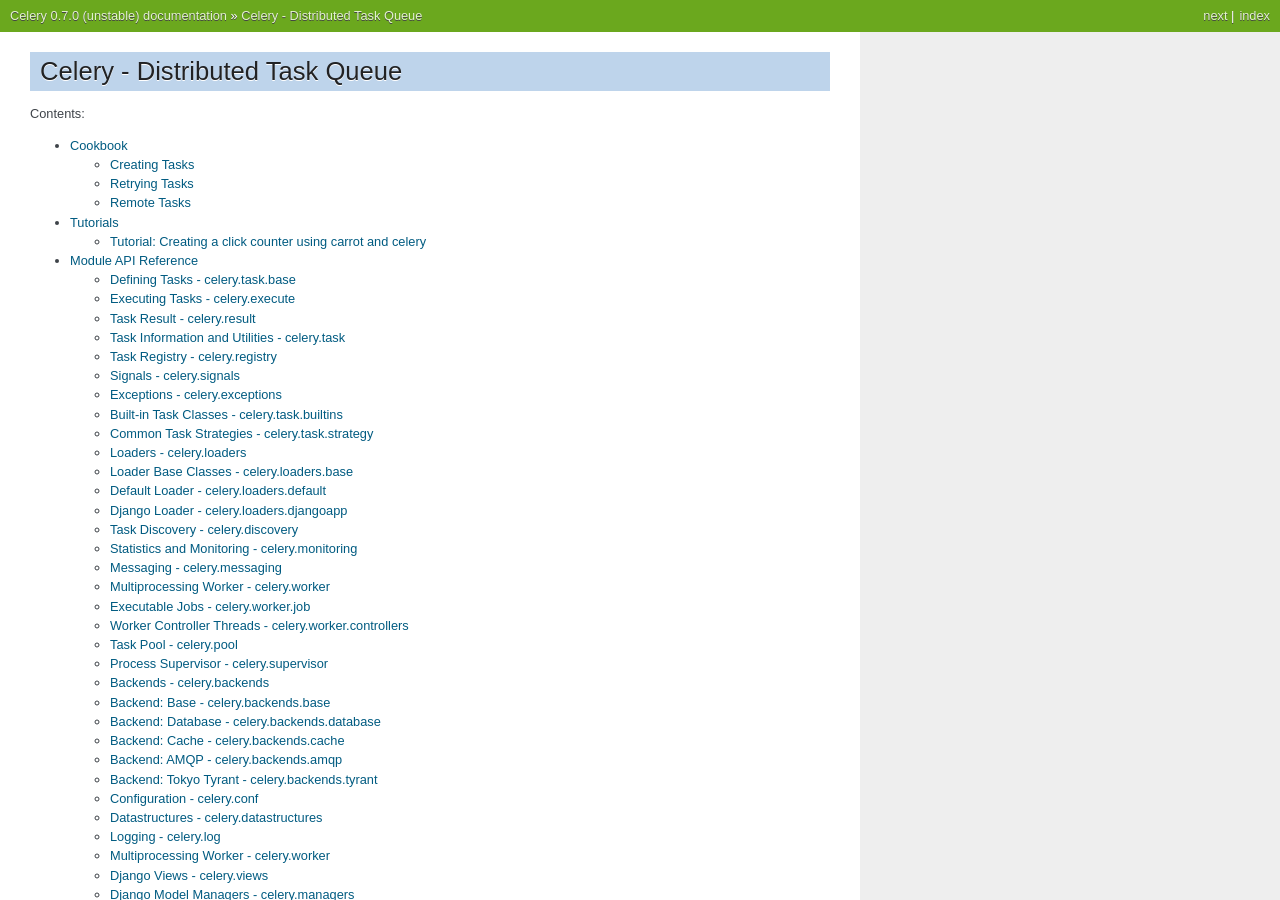
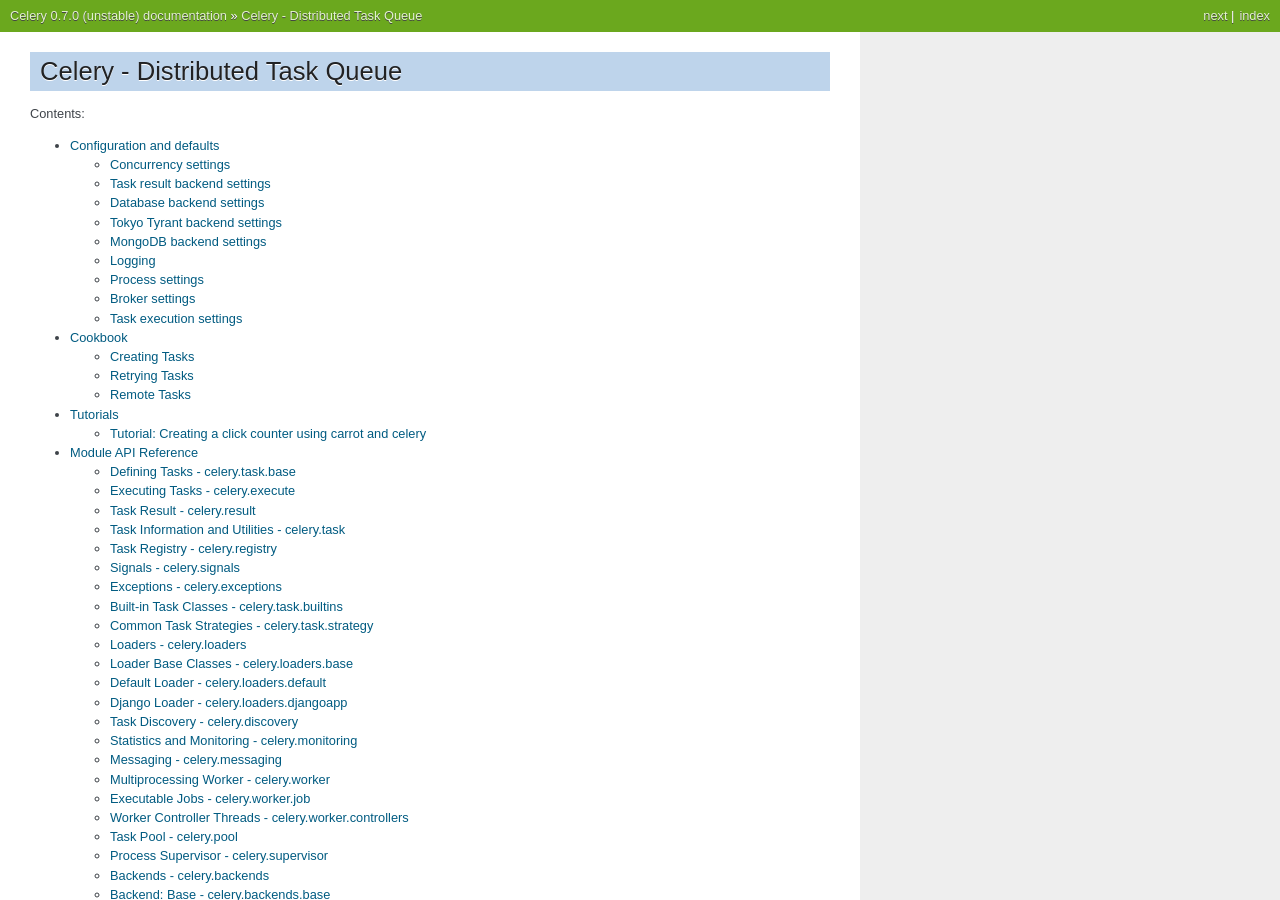
Before and after one commit to Klinikumxd/celery, a Sphinx documentation site: the page built from docs/index.rst, in a window 1280 px wide and 900 px high. Built offline with Sphinx 7.4.7, drawn with Linux system fonts in a browser that asks for light colours; part of the change alters nothing that is shown.

Commit message:
New documentation: Celery configuration and defaults

```diff
--- /dev/null
+++ b/docs/configuration.rst
@@ -0,0 +1,264 @@
+============================
+ Configuration and defaults
+============================
+
+This document describes the configuration options available.
+If you're using celery in a Django project these settings should be defined
+in your projects ``settings.py`` file. In a regular Python environment using
+the default loader you must create the ``celeryconfig.py`` module and make
+sure it is available on the Python path.
+
+Concurrency settings
+====================
+
+* CELERYD_CONCURRENCY
+    The number of concurrent worker processes, executing tasks simultaneously.
+
+    Defaults to the number of CPUs in the system.
+
+
+Task result backend settings
+============================
+
+* CELERY_BACKEND
+    The backend used to store task results (tombstones).
+    Can be one of the following:
+
+    * database (default)
+        Use a relational database supported by the Django ORM.
+
+    * cache
+        Use memcached to store the results.
+
+    * mongodb
+        Use MongoDB to store the results.
+
+    * tyrant
+        Use Tokyo Tyrant to store the results.
+
+
+* CELERY_PERIODIC_STATUS_BACKEND
+    The backend used to store the status of periodic tasks.
+    Can be one of the following:
+
+    * database (default)
+        Use a relational database supported by the Django ORM.
+
+    * mongodb
+        Use MongoDB.
+
+Database backend settings
+=========================
+
+This applies to both the result store backend and the periodic status
+backend.
+
+Please see the Django ORM database settings documentation:
+http://docs.djangoproject.com/en/dev/ref/settings/#database-engine
+
+If you use this backend make sure to initialize the database tables
+after configuration. When using celery with a Django project this
+means executing::
+
+    $ python manage.py syncdb
+
+When using celery in a regular Python environment you have to execute::
+
+    $ celeryinit
+
+Example configuration
+---------------------
+
+.. code-block:: python
+
+    DATABASE_ENGINE="mysql"
+    DATABASE_USER="myusername"
+    DATABASE_PASSWORD="mypassword"
+    DATABASE_NAME="mydatabase"
+    DATABASE_HOST="localhost"
+
+Cache backend settings
+----------------------
+
+Please see the documentation for the Django cache framework settings:
+http://docs.djangoproject.com/en/dev/topics/cache/#memcached
+
+Example configuration
+---------------------
+
+Using a single memcached server:
+
+.. code-block:: python
+
+    CACHE_BACKEND = 'memcached://127.0.0.1:11211/'
+
+
+Using multiple memcached servers:
+
+.. code-block:: python
+
+    CACHE_BACKEND = 'memcached://172.19.26.240:11211;172.19.26.242:11211/'
+
+
+Tokyo Tyrant backend settings
+=============================
+
+**NOTE** The Tokyo Tyrant backend requires the :mod:`pytyrant` library:
+    http://pypi.python.org/pypi/pytyrant/
+
+This backend requires the following configuration variables to be set:
+
+* TT_HOST
+    Hostname of the Tokyo Tyrant server.
+
+* TT_PORT
+    The port the Tokyo Tyrant server is listening to.
+
+
+Example configuration
+---------------------
+
+.. code-block:: python
+
+    TT_HOST = "localhost"
+    TT_PORT = 1978
+
+
+MongoDB backend settings
+========================
+
+* CELERY_MONGODB_BACKEND_SETTINGS
+    This is a dict supporting the following keys
+
+    * host
+        Hostname of the MongoDB server.
+
+    * port
+        The port the MongoDB server is listening to.
+
+    * user
+        Username to authenticate to the MongoDB server as.
+
+    * password
+
+    * database
+        The database name to connect to.
+
+    * taskmeta_collection
+        FIXME
+
+    * periodictaskmeta_collection
+        FIXME
+
+Logging
+=======
+
+* CELERYD_LOG_FILE
+    The default filename the worker daemon logs messages to, can be
+    overridden using the `--logfile`` option to ``celeryd``.
+
+    The default is to log using ``stderr`` if running in the foreground,
+    when running in the background, detached as a daemon, the default
+    logfile is ``celeryd.log``.
+
+* CELERYD_DAEMON_LOG_LEVEL
+    Worker log level, can be any of ``DEBUG``, ``INFO``, ``WARNING``,
+    ``ERROR``, ``CRITICAL``, or ``FATAL``.
+
+    See the :mod:`logging` module for more information.
+
+* CELERYD_DAEMON_LOG_FORMAT
+    The format to use for log messages. Can be overridden using
+    the ``--loglevel`` option to ``celeryd``.
+
+    Default is ``[%(asctime)s: %(levelname)s/%(processName)s] %(message)s``
+
+    See the Python :mod:`logging` module for more information about log
+    formats.
+
+Process settings
+================
+
+* CELERYD_PID_FILE
+    Full path to the daemon pid file. Default is ``celeryd.pid``.
+    Can be overridden using the ``--pidfile`` option to ``celeryd``.
+
+Broker settings
+===============
+
+* CELERY_AMQP_EXCHANGE
+
+    Name of the AMQP exchange.
+
+* CELERY_AMQP_EXCHANGE_TYPE
+    The type of exchange. If the exchange type is ``direct``, all messages
+    receives all tasks. However, if the exchange type is ``topic``, you can
+    route e.g. some tasks to one server, and others to the rest.
+    See `Exchange types and the effect of bindings`_.
+
+    .. _`Exchange types and the effect of bindings`:
+        http://bit.ly/wpamqpexchanges
+
+* CELERY_AMQP_PUBLISHER_ROUTING_KEY
+    The default AMQP routing key used when publishing tasks.
+
+* CELERY_AMQP_CONSUMER_ROUTING_KEY
+    The AMQP routing key used when consuming tasks.
+
+* CELERY_AMQP_CONSUMER_QUEUE
+    The name of the AMQP queue.
+
+* CELERY_AMQP_CONSUMER_QUEUES
+    Dictionary defining multiple AMQP queues.
+
+* CELERY_AMQP_CONNECTION_TIMEOUT
+    The timeout in seconds before we give up establishing a connection
+    to the AMQP server. Default is 4 seconds.
+
+* CELERY_AMQP_CONNECTION_RETRY
+    Automatically try to re-establish the connection to the AMQP broker if
+    it's lost.
+
+    The time between retries is increased for each retry, and is
+    not exhausted before ``CELERY_AMQP_CONNECTION_MAX_RETRIES`` is exceeded.
+
+    This behaviour is on by default.
+
+* CELERY_AMQP_CONNECTION_MAX_RETRIES
+    Maximum number of retries before we give up re-establishing a connection
+    to the AMQP broker.
+
+    If this is set to ``0`` or ``None``, we will retry forever.
+
+    Default is 100 retries.
+
+Task execution settings
+=======================
+
+* SEND_CELERY_TASK_ERROR_EMAILS
+    If set to ``True``, errors in tasks will be sent to admins by e-mail.
+    If unset, it will send the e-mails if ``settings.DEBUG`` is False.
+
+* CELERY_ALWAYS_EAGER
+    If this is ``True``, all tasks will be executed locally by blocking
+    until it is finished. ``apply_async`` and ``delay_task`` will return
+    a :class:`celery.result.EagerResult` which emulates the behaviour of
+    an :class:`celery.result.AsyncResult`.
+
+    Tasks will never be sent to the queue, but executed locally
+    instead.
+
+* CELERY_TASK_RESULT_EXPIRES
+    Time (in seconds, or a :class:`datetime.timedelta` object) for when after
+    stored task tombstones are deleted.
+
+    **NOTE**: For the moment this only works for the database and MongoDB
+    backends.
+
+* CELERY_TASK_SERIALIZER
+    A string identifying the default serialization
+    method to use. Can be ``pickle`` (default),
+    ``json``, ``yaml``, or any custom serialization methods that have
+    been registered with :mod:`carrot.serialization.registry`.
+
+    Default is ``pickle``.
--- a/docs/index.rst
+++ b/docs/index.rst
@@ -12,6 +12,7 @@ Contents:
     :maxdepth: 2
 
     introduction
+    configuration
     cookbook/index
     tutorials/index
     faq
```
